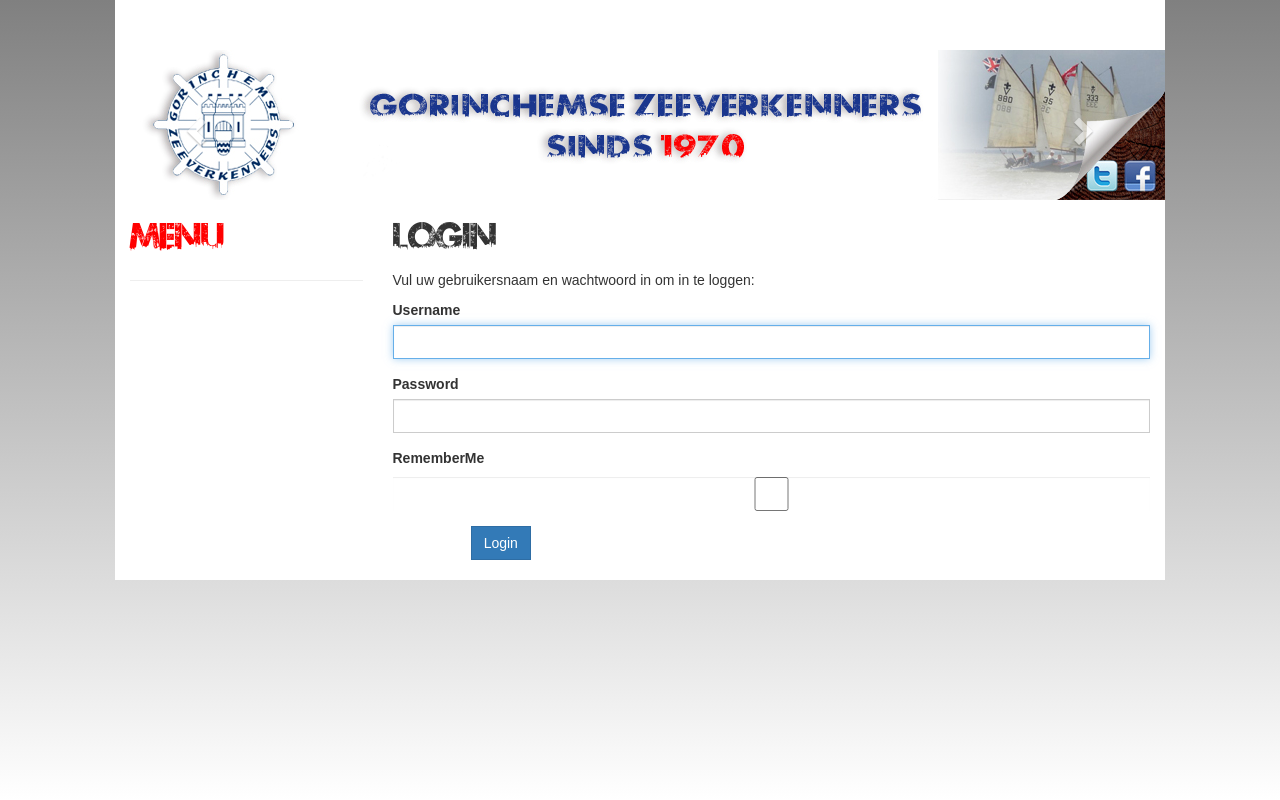
After one commit to ernebronk/gzv, a Yii app: the page made by views/site/login.php in a window 1280 px wide. The commit adds this page. Run offline with PHP 8.4 and a stand-in for Yii, Linux system fonts and the light colour scheme; the template is opened without the code that fills it, so the values that code supplies are empty; form fields are guessed from the names that the template uses; some libraries are stand-ins or nearby versions; some web fonts are replaced.

Commit message:
login/logout failts removed

```diff
--- a/config/web.php
+++ b/config/web.php
@@ -45,6 +45,8 @@ $config = [
                 "/" => "site/index",
                 "/home" => "site/index",
                 "/edit" => "site/edit",
+                "/logout" => "site/logout",
+                "/login" => "site/logout",
                 "<page:[\w-]+>" => "/site/index"
             ],
         ],
--- a/controllers/SiteController.php
+++ b/controllers/SiteController.php
@@ -6,6 +6,7 @@ use Yii;
 use yii\filters\AccessControl;
 use yii\web\Controller;
 use yii\filters\VerbFilter;
+use app\models\LoginForm;
 use app\models\Page;
 
 class SiteController extends Controller
@@ -45,6 +46,7 @@ class SiteController extends Controller
 
     public function actionIndex($page = "home")
     {
+        $page = Page::get($page);
         return $this->render('page', ["page" => $page]);
     }
 
@@ -76,7 +78,7 @@ class SiteController extends Controller
     public function actionLogout()
     {
         Yii::$app->user->logout();
-        return $this->redirect('index');
+        return $this->actionIndex();
     }
 
 }
--- a/models/Page.php
+++ b/models/Page.php
@@ -21,7 +21,7 @@ class Page extends ActiveRecord
 
     public static function get($name) {
         if(parent::find()->where(["index" => $name])->count() == 0) {
-            return "Oeps, er is iets mis gegaan.";
+            throw new \yii\web\HttpException(404, 'De pagina die je zoekt bestaat niet.');
         }
         return parent::find()->where(["index" => $name])->one();
     }
--- a/views/site/edit.php
+++ b/views/site/edit.php
@@ -23,11 +23,10 @@ $this->params['admin'] = true;
             </div>
 
             <div class="col-md-12">
+                <?php $form = ActiveForm::begin(); ?>
                 <?= Html::submitButton("Opslaan", ["class" => "btn btn-success"]) ?>
                 <?= Html::a("Ga naar " . $model->name, Url::to($model->url), ["class" => "btn btn-default"]); ?></br>
                 Je bewerkt nu de pagina <b><?= $model->name ?></b>.
-                <?php $form = ActiveForm::begin(); ?>
-
                 <?= $form->field($model, 'text')->widget(TinyMce::className(), [
                     'options' => ['rows' => 18],
                     'language' => 'nl',
--- a/views/site/error.php
+++ b/views/site/error.php
@@ -18,10 +18,6 @@ $this->title = $name;
     </div>
 
     <p>
-        The above error occurred while the Web server was processing your request.
+        Oeps, er is iets mis gegaan bij het laden van de pagina. De foutmelding staat hierboven beschreven.
     </p>
-    <p>
-        Please contact us if you think this is a server error. Thank you.
-    </p>
-
 </div>
--- /dev/null
+++ b/views/site/login.php
@@ -0,0 +1,41 @@
+<?php
+
+/* @var $this yii\web\View */
+/* @var $form yii\bootstrap\ActiveForm */
+/* @var $model app\models\LoginForm */
+
+use yii\helpers\Html;
+use yii\bootstrap\ActiveForm;
+
+$this->title = 'Login';
+$this->params['breadcrumbs'][] = $this->title;
+$this->params['index'] = "login";
+
+?>
+<div class="site-login">
+    <h1><?= Html::encode($this->title) ?></h1>
+
+    <p>Vul uw gebruikersnaam en wachtwoord in om in te loggen:</p>
+
+    <?php $form = ActiveForm::begin([
+        'id' => 'login-form',
+        'layout' => 'horizontal',
+    ]); ?>
+
+        <?= $form->field($model, 'username')->textInput(['autofocus' => true]) ?>
+
+        <?= $form->field($model, 'password')->passwordInput() ?>
+
+        <?= $form->field($model, 'rememberMe')->checkbox([
+            'template' => "<div class=\"col-lg-offset-1 col-lg-3\">{input} {label}</div>\n<div class=\"col-lg-8\">{error}</div>",
+        ]) ?>
+
+        <div class="form-group">
+            <div class="col-lg-offset-1 col-lg-11">
+                <?= Html::submitButton('Login', ['class' => 'btn btn-primary', 'name' => 'login-button']) ?>
+            </div>
+        </div>
+
+    <?php ActiveForm::end(); ?>
+
+</div>
--- a/views/site/page.php
+++ b/views/site/page.php
@@ -6,7 +6,6 @@ $this->title = 'Gorinchemse Zeeverkenners';
 use yii\helpers\Url;
 use app\models\Page;
 
-$page = Page::get($page);
 $this->params['index'] = $page->index;
 
 ?>
```
Also changed, not shown: views/site/contact.php (deleted, +0 -24 lines).
